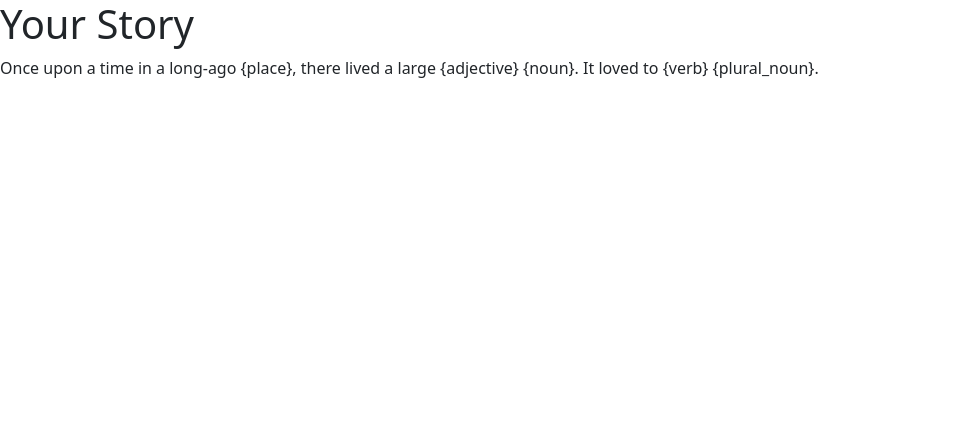
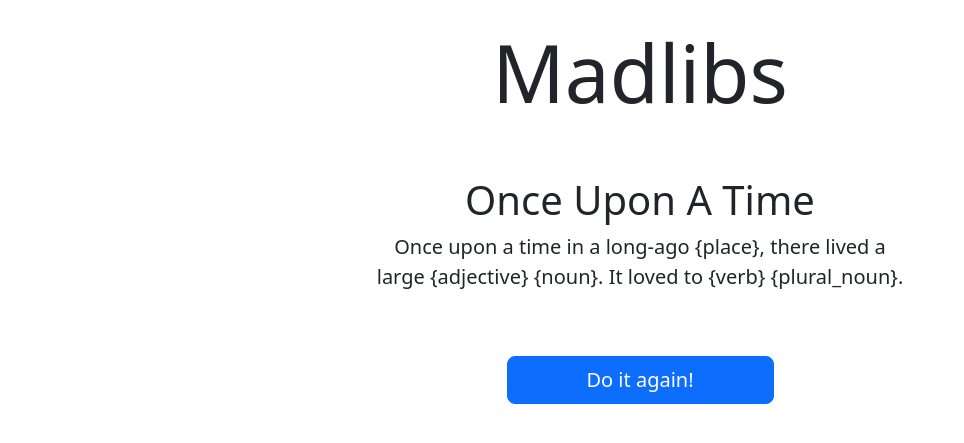
Before and after one commit to sasha8265/flask-madlibs, a Flask app: page /story in a window 1280 px wide. Shown: the top 443 px of the page, without its empty margins (0-964 px from the left). Run offline with Flask 2, Linux system fonts and the light colour scheme; some libraries are stand-ins or nearby versions.

Commit message:
done and spent way too much time on it

```diff
--- a/stories.py
+++ b/stories.py
@@ -3,16 +3,12 @@
 
 class Story:
     """Madlibs story.
-
     To  make a story, pass a list of prompts, and the text
     of the template.
-
         >>> s = Story(["noun", "verb"],
         ...     "I love to {verb} a good {noun}.")
-
     To generate text from a story, pass in a dictionary-like thing
     of {prompt: answer, promp:answer):
-
         >>> ans = {"verb": "eat", "noun": "mango"}
         >>> s.generate(ans)
         'I love to eat a good mango.'
--- /dev/null
+++ b/templates/base.html
@@ -0,0 +1,43 @@
+<!DOCTYPE html>
+<html lang="en">
+
+<head>
+    <meta charset="UTF-8">
+    <meta http-equiv="X-UA-Compatible" content="IE=edge">
+    <meta name="viewport" content="width=device-width, initial-scale=1.0">
+    <link rel="stylesheet" href="../static/style.css">
+    <link rel="stylesheet" href="https://unpkg.com/bootstrap/dist/css/bootstrap.css">
+    <title>Madlibs</title>
+</head>
+
+<body>
+
+    <div class="container">
+        <div class="row">
+            <div class="col mt-4 mb-5">
+                <h1 class="display-1 text-center">Madlibs</h1>
+            </div>
+        </div>
+        <div class="container">
+            <div class="row">
+                <div class="col"></div>
+
+                {% block content %} {% endblock %}
+
+                <div class="col"></div>
+            </div>
+        </div>
+    </div>
+
+
+
+    <!-- Scripts  -->
+    <script src="https://cdn.jsdelivr.net/npm/popper.js@1.16.1/dist/umd/popper.min.js"
+        integrity="sha384-9/reFTGAW83EW2RDu2S0VKaIzap3H66lZH81PoYlFhbGU+6BZp6G7niu735Sk7lN"
+        crossorigin="anonymous"></script>
+    <script src="https://cdn.jsdelivr.net/npm/bootstrap@4.5.3/dist/js/bootstrap.min.js"
+        integrity="sha384-w1Q4orYjBQndcko6MimVbzY0tgp4pWB4lZ7lr30WKz0vr/aWKhXdBNmNb5D92v7s"
+        crossorigin="anonymous"></script>
+
+</body>
+</html>
--- a/templates/story.html
+++ b/templates/story.html
@@ -1,30 +1,17 @@
-<!DOCTYPE html>
-<html lang="en">
 
-<head>
-    <meta charset="UTF-8">
-    <meta http-equiv="X-UA-Compatible" content="IE=edge">
-    <meta name="viewport" content="width=device-width, initial-scale=1.0">
-    <link rel="stylesheet" href="../static/style.css">
-    <link rel="stylesheet" href="https://unpkg.com/bootstrap/dist/css/bootstrap.css">
-    <title>Your Story</title>
-</head>
+{% extends 'base.html' %}
 
-<body>
-    <h1>Your Story</h1>
-    <p>
-        {{text}}
-    </p>
+{% block content %}
+<div class="col-6">
+    <h3 class="display-6 text-center">Once Upon A Time</h3>
+    <figure class="text-center">
+        <blockquote class="blockquote">
+            <p> {{text}} </p>
+        </blockquote>
+    </figure>
+    <div class="d-grid gap-2 col-6 mx-auto pt-5">
+        <a href="/" class="btn btn-primary btn-lg">Do it again!</a>
+    </div>
+</div>
 
-
-
-    <!-- Scripts  -->
-    <script src="https://cdn.jsdelivr.net/npm/popper.js@1.16.1/dist/umd/popper.min.js"
-        integrity="sha384-9/reFTGAW83EW2RDu2S0VKaIzap3H66lZH81PoYlFhbGU+6BZp6G7niu735Sk7lN"
-        crossorigin="anonymous"></script>
-    <script src="https://cdn.jsdelivr.net/npm/bootstrap@4.5.3/dist/js/bootstrap.min.js"
-        integrity="sha384-w1Q4orYjBQndcko6MimVbzY0tgp4pWB4lZ7lr30WKz0vr/aWKhXdBNmNb5D92v7s"
-        crossorigin="anonymous"></script>
-</body>
-
-</html>
+{% endblock %}
```
Also changed, not shown: templates/form.html (+15 -28 lines).
